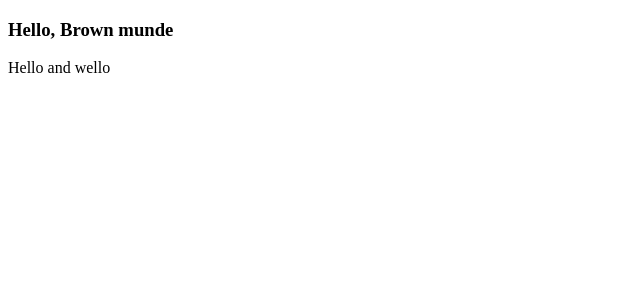
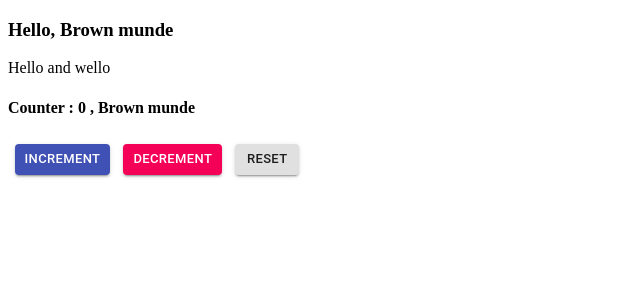
Before and after one commit to indresh44/react-hooks-intro, a React (Create React App) app: page / in a window 1280 px wide. Shown: the top 300 px of the page, without its empty margins (0-640 px from the left). Built offline with nearby package versions, Linux system fonts and the light colour scheme.

Commit message:
added useReducer functionality for state management

```diff
--- a/src/contextAndReducer/Home.js
+++ b/src/contextAndReducer/Home.js
@@ -1,5 +1,6 @@
 import React from "react";
 import Display from "./Display";
+import PlayReducer from "./PlayReducer";
 
 export const UserContext = React.createContext();
 
@@ -10,6 +11,7 @@ export default function Home() {
     <div>
       <UserContext.Provider value={Username}>
         <Display />
+        <PlayReducer />
       </UserContext.Provider>
     </div>
   );
--- /dev/null
+++ b/src/contextAndReducer/PlayReducer.js
@@ -0,0 +1,58 @@
+import React, { useReducer, useContext } from "react";
+import Button from "@material-ui/core/Button";
+import { UserContext } from "./Home";
+
+const initialState = { count: 0 };
+
+function reducer(state, action) {
+  switch (action.type) {
+    case "increment":
+      return { count: state.count + 1 };
+    case "decrement":
+      return { count: state.count - 1 };
+    case "reset":
+      return initialState;
+    default:
+      return initialState;
+  }
+}
+
+export default function PlayReducer() {
+  const [state, dispatch] = useReducer(reducer, initialState);
+  const username = useContext(UserContext);
+
+  return (
+    <>
+      <h4>
+        Counter : {state.count} , {username}
+      </h4>
+      <Button
+        style={{ margin: "0.5em" }}
+        variant="contained"
+        size="small"
+        color="primary"
+        onClick={() => dispatch({ type: "increment" })}
+      >
+        increment
+      </Button>
+      <Button
+        style={{ margin: "0.5em" }}
+        variant="contained"
+        size="small"
+        color="secondary"
+        onClick={() => dispatch({ type: "decrement" })}
+      >
+        decrement
+      </Button>
+      <Button
+        style={{ margin: "0.5em" }}
+        variant="contained"
+        size="small"
+        color="default"
+        onClick={() => dispatch({ type: "reset" })}
+      >
+        reset
+      </Button>
+    </>
+  );
+}
```
